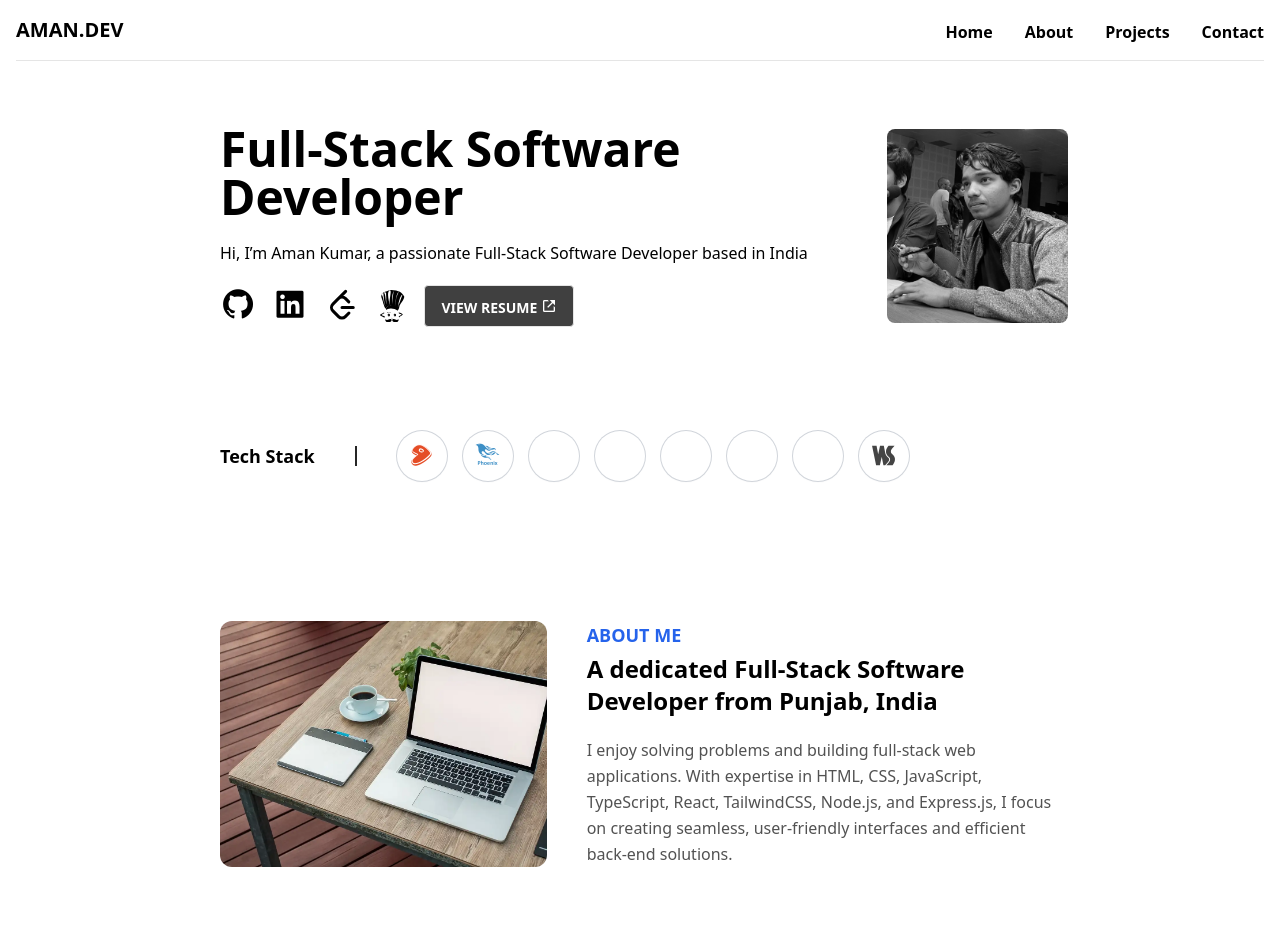
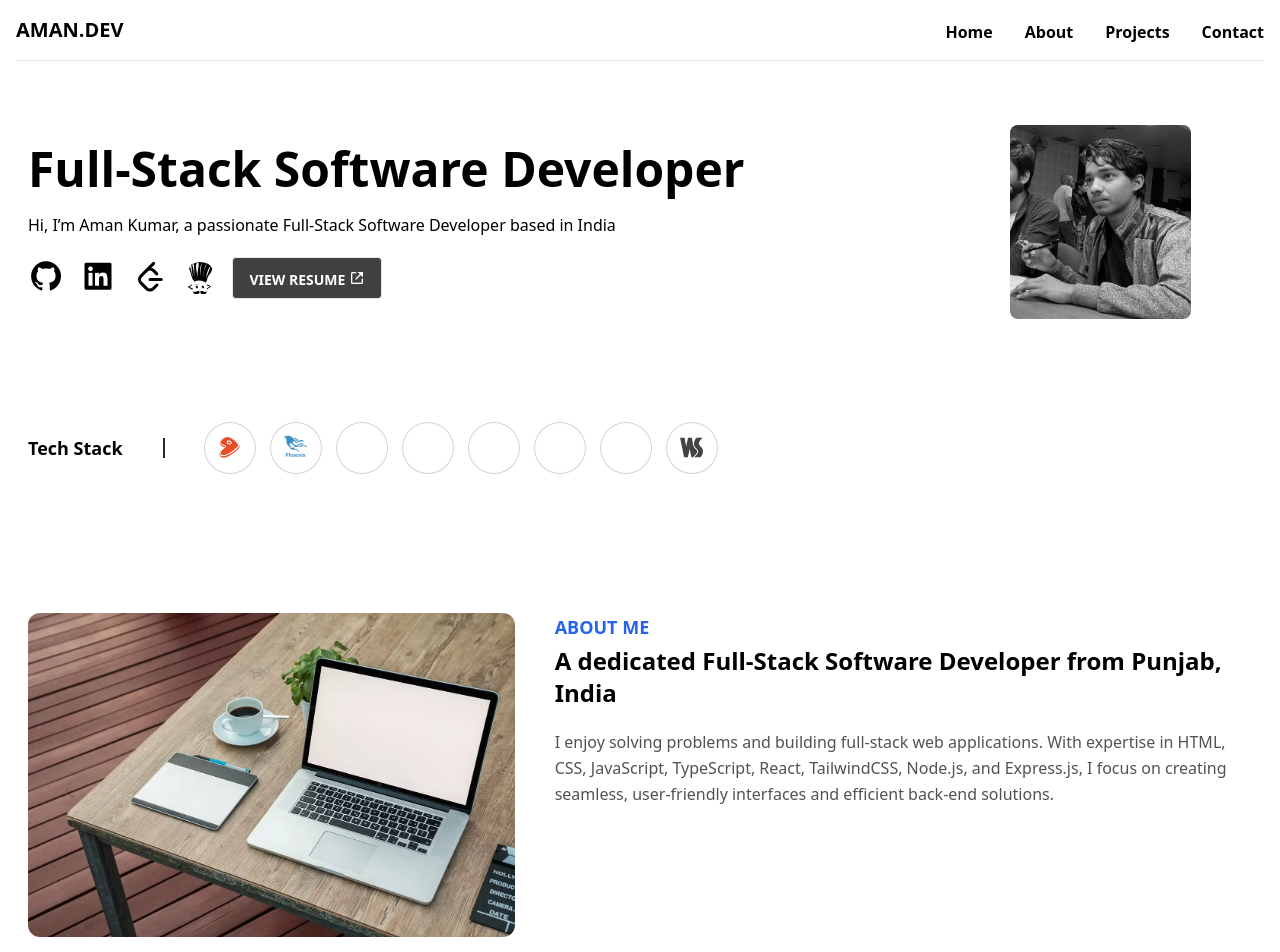
Before and after one commit to Codinewbie/portfolio, a React (Vite) app: page / in a window 1280 px wide. Shown: the top 952 px of the page. Built offline with nearby package versions, Linux system fonts and the light colour scheme; what tailwind-clip-path would draw is missing.

Commit message:
changed padding

```diff
--- a/src/App.css
+++ b/src/App.css
@@ -0,0 +1,5 @@
+*{
+    margin:0;
+    padding:0;
+    box-sizing: border-box;
+}
--- a/src/App.jsx
+++ b/src/App.jsx
@@ -6,20 +6,19 @@ import TechStack from './components/Techstack';
 import Contact from './components/Contact';
 import Footer from './components/Footer';
 import Portfolio from './components/project';
+import './App.css'
 function App() {
   return (
-    <div className="">
+    <div className="flex flex-col">
       <Header />
-    <div className="flex justify-center">
-      <div className = "max-w-4xl">
-
+    <div className="flex flex-col w-full px-7">
+      {/* <div className='max-w-4xl '> */}
         <Hero />
         <TechStack/>
         <About />
         <Portfolio />
         <Contact />
-
-      </div>
+      {/* </div> */}
     </div>
     <Footer />
     </div>
--- a/src/components/About.jsx
+++ b/src/components/About.jsx
@@ -6,7 +6,7 @@ import about from '/src/images/about.webp';
 const About = () => {
   return (
 
-    <div id="About" className="px-7">
+    <div id="About" >
       <div className="grid grid-cols-12 gap-y-10 md:gap-y-0 md:gap-x-10 py-[70px] md:py-[100px]">
 
         <div className="col-span-12 md:col-span-5 rounded-lg">
--- a/src/components/Contact.jsx
+++ b/src/components/Contact.jsx
@@ -4,13 +4,13 @@ import 'boxicons/css/boxicons.min.css';
 const Contact = () => {
   return (
 
-    <div id="Contact" className="px-7 bg-white ">
+    <div id="Contact" className=" bg-white ">
       <div className="container py-[70px] md:py-[100px]">
         <h3 className="text-lg uppercase font-extrabold text-blue-600 mb-1">Don't be shy! Hit me up! 👇</h3>
         <h2 className="text-2xl font-bold mb-5">CONTACT</h2>
 
         {/*contact cards */}
-        <div className="flex flex-cols  md:items-center gap-14 mt-16">
+        <div className="flex flex-col md:items-center gap-14 mt-16">
 
           {/*card1*/}
           <div className="flex items-center gap-2 md:gap-3">
--- a/src/components/Header.jsx
+++ b/src/components/Header.jsx
@@ -7,7 +7,7 @@ const Header = () => {
 
   const [isMenuOpen, setIsMenuOpen] = useState(false);
 
-
+  // Function to toggle the menu
   const handleMenuToggle = () => {
     setIsMenuOpen(!isMenuOpen);
   };
--- a/src/components/Hero.jsx
+++ b/src/components/Hero.jsx
@@ -7,7 +7,7 @@ const Hero = () => {
     <>
     <header id="Home" className="">
       <div className="py-16 flex flex-col-reverse gap-10 text-center md:text-left md:flex-row items-center md:justify-between">
-        <div className="px-7">
+        <div >
           <h2 className="text-3xl font-extrabold md:text-5xl font-black mb-5 leading-tight">Full-Stack Software Developer</h2>
           <p className="mb-5">Hi, I’m Aman Kumar, a passionate Full-Stack Software Developer based in India</p>
           <div className="flex items-center justify-center md:justify-start text-4xl gap-4">
@@ -35,7 +35,7 @@ const Hero = () => {
             </a>
             <a
               href={resume}
-              download = "Aman_Kumar_Resume.pdf"
+              // download = "Aman_Kumar_Resume.pdf"
               target="_blank"
               rel="noopener noreferrer"
               className="duration-300 px-4 py-2 text-sm uppercase border border-neutral-200 rounded font-bold border-blue-500 bg-neutral-700 hover:bg-neutral-800 rounded text-white"
--- a/src/components/TechStack.jsx
+++ b/src/components/TechStack.jsx
@@ -5,7 +5,7 @@ const TechStack = () => {
   return (
 
     <div className="">
-      <div className="flex flex-col px-7 md:flex-row text-center md:text-left items-center gap-2 md:gap-10 py-10">
+      <div className="flex flex-col md:flex-row text-center md:text-left items-center gap-2 md:gap-10 py-10">
         <h2 className="font-bold text-lg">Tech Stack</h2>
         <div className="w-[100px] h-0.5 md:h-[20px] md:w-0.5 bg-neutral-800 mb-5 md:mb-0"></div>
         <div className="flex flex-wrap justify-center md:justify-start items-center gap-4">
```
